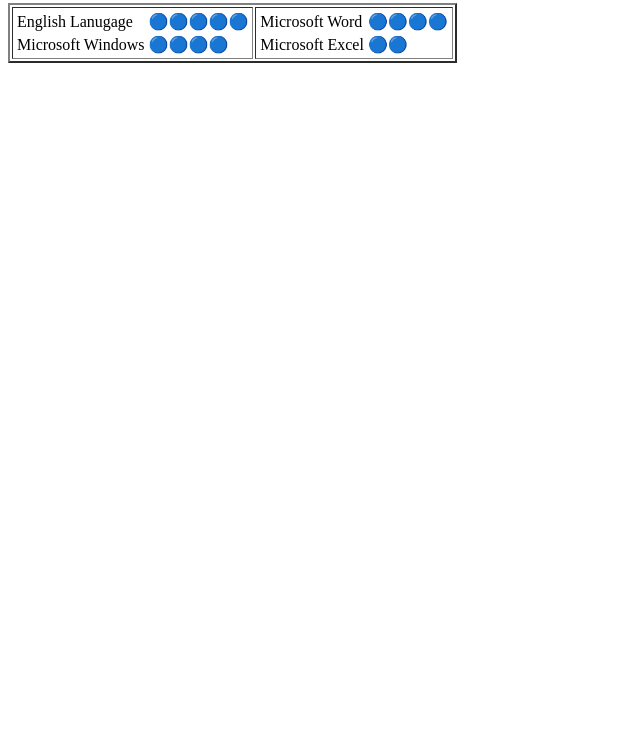
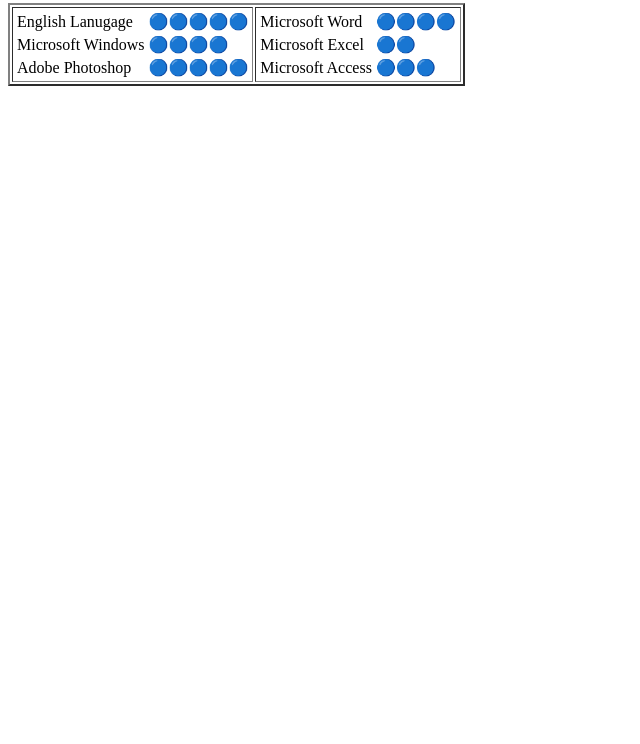
Before and after one commit to MahdiR313/MyCV, a plain HTML site: page skills.html in a window 1280 px wide. Shown: the part 56-800 px from the top of the page, without its empty margins (0-640 px from the left). Drawn offline with Linux system fonts and the light colour scheme.

Commit message:
Update skills.html

```diff
--- a/skills.html
+++ b/skills.html
@@ -20,6 +20,10 @@
                         <td>Microsoft Windows</td>
                         <td>🔵🔵🔵🔵</td>
                     </tr>
+                    <tr>
+                        <td>Adobe Photoshop</td>
+                        <td>🔵🔵🔵🔵🔵</td>
+                    </tr>
                 </table>
 
             </td>
@@ -33,6 +37,10 @@
                         <td>Microsoft Excel</td>
                         <td>🔵🔵</td>
                     </tr>
+                    <tr>
+                        <td>Microsoft Access</td>
+                        <td>🔵🔵🔵</td>
+                    </tr>
                 </table>
             </td>
         </tr>
```
